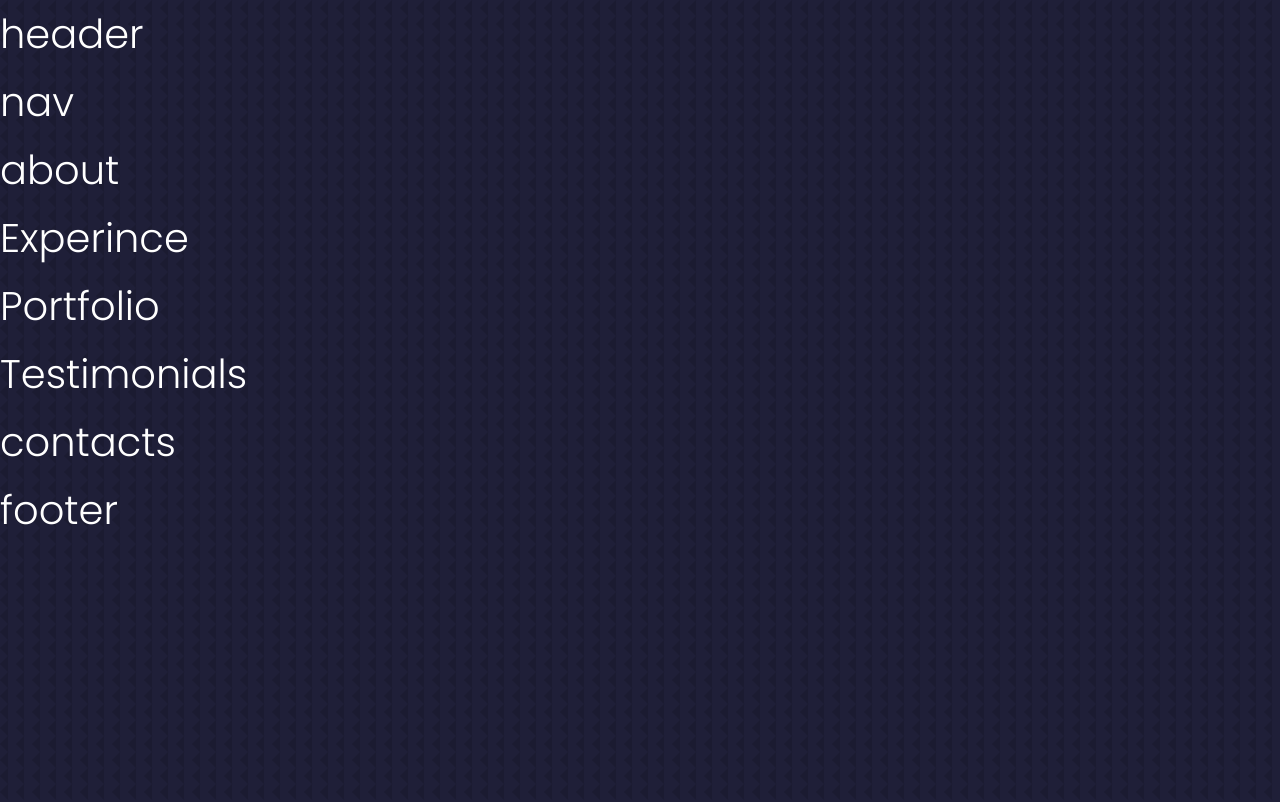
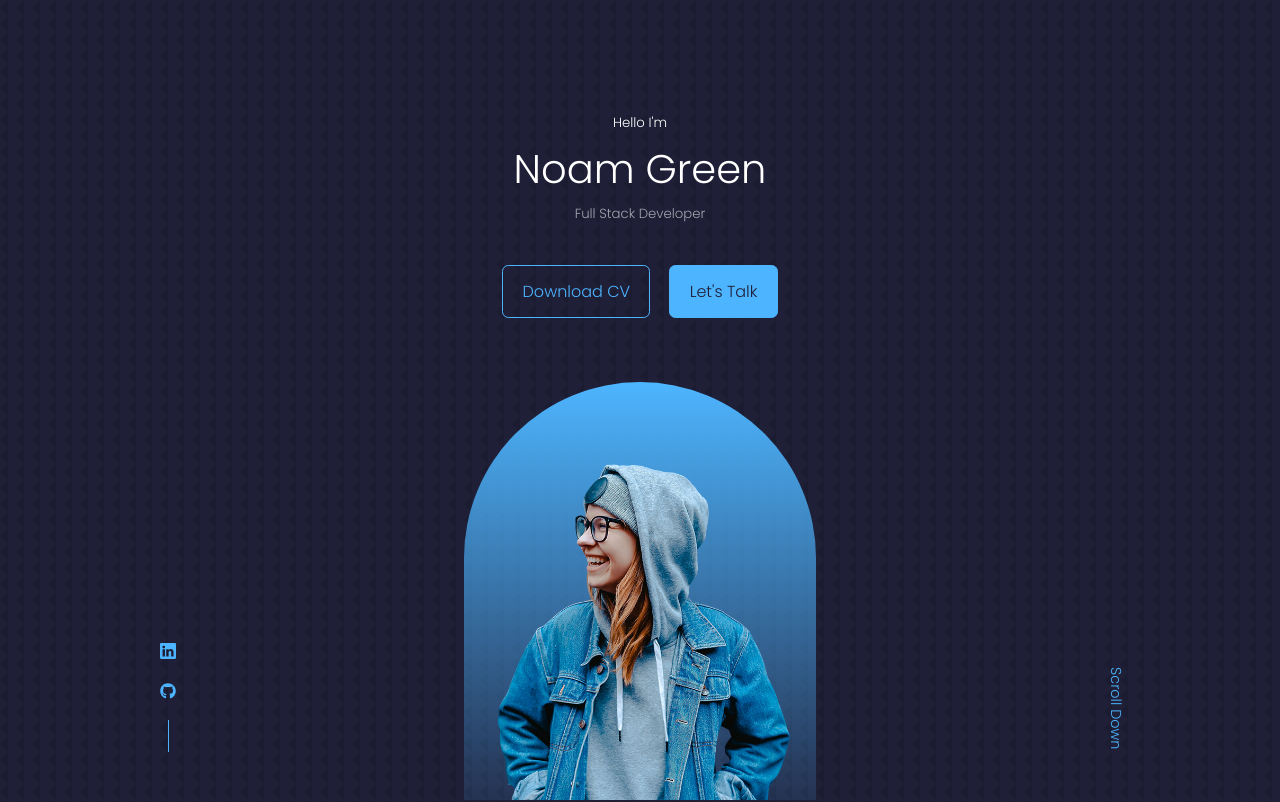
Before and after one commit to NoamGreen96/portfolio, a React (Create React App) app: page / in a window 1280 px wide. Shown: the top 802 px of the page. Built offline with nearby package versions, Linux system fonts and the light colour scheme.

Commit message:
make a header component

```diff
--- a/package.json
+++ b/package.json
@@ -8,6 +8,7 @@
     "@testing-library/user-event": "^13.5.0",
     "react": "^18.2.0",
     "react-dom": "^18.2.0",
+    "react-icons": "^4.10.1",
     "react-router-dom": "^6.14.2",
     "react-scripts": "5.0.1",
     "routes": "^2.1.0",
--- a/src/App.js
+++ b/src/App.js
@@ -1,4 +1,4 @@
-import { Header } from './cmps/Header'
+import { Header } from './cmps/header/Header'
 import { Nav } from './cmps/Nav'
 import { About } from './cmps/About'
 import { Experince } from './cmps/Experince'
--- a/src/assets/styles/basics/_base.scss
+++ b/src/assets/styles/basics/_base.scss
@@ -63,10 +63,9 @@
 a {
   color: var(--color-primary);
   transition: var(--transition);
-}
-
-a:hover {
-  color: var(--color-light);
+  :hover {
+    color: var(--color-white);
+  }
 }
 
 .btn {
--- a/src/assets/styles/basics/_layout.scss
+++ b/src/assets/styles/basics/_layout.scss
@@ -0,0 +1,21 @@
+// Tablet
+@media screen and (max-width: 1024px) {
+  .container {
+    width: var(conainer-width-md);
+  }
+
+  section {
+    margin-top: 6rem;
+  }
+}
+
+// Mobile
+@media screen and (max-width: 600px) {
+  .container {
+    width: var(conainer-width-sm);
+  }
+
+  section > h2 {
+    margin-bottom: 2rem;
+  }
+}
--- /dev/null
+++ b/src/assets/styles/cmps/header.scss
@@ -0,0 +1,81 @@
+header {
+  height: 100vh;
+  padding-top: 7rem;
+  overflow: hidden;
+}
+
+.header-container {
+  text-align: center;
+  height: 100%;
+  position: relative;
+}
+
+// CTA
+
+.cta {
+  margin-top: 2.5rem;
+  display: flex;
+  gap: 1.2rem;
+  justify-content: center;
+}
+
+// Header Socials
+
+.header_socials {
+  display: flex;
+  flex-direction: column;
+  align-items: center;
+  gap: 0.8rem;
+  position: absolute;
+  left: 0;
+  bottom: 3rem;
+  &::after {
+    content: "";
+    width: 1px;
+    height: 2rem;
+    background: var(--color-primary);
+  }
+}
+
+// ME
+
+.me {
+  background: linear-gradient(var(--color-primary), transparent);
+  width: 22rem;
+  height: 30rem;
+  position: absolute;
+  left: calc(50% - 11rem);
+  margin-top: 4rem;
+  border-radius: 12rem 12rem 0 0;
+  overflow: hidden;
+  padding: 5rem 1.5rem 1.5rem 1.5rem;
+}
+
+// Scroll Down
+
+.scroll-down {
+  position: absolute;
+  right: -2.3rem;
+  bottom: 5rem;
+  transform: rotate(90deg);
+  font-weight: 300;
+  font-size: 0.9rem;
+}
+
+// Tablet
+@media screen and (max-width: 1024px) {
+  .header-container {
+    height: 68vh;
+  }
+}
+
+// Mobile
+@media screen and (max-width: 600px) {
+  header {
+    height: 100vh;
+  }
+  .header_socials,
+  .scroll-down {
+    display: none;
+  }
+}
--- a/src/assets/styles/main.scss
+++ b/src/assets/styles/main.scss
@@ -1,17 +1,14 @@
 // Setup
 @import "setup/_variables.scss";
-// @import "setup/functions";
-// @import "setup/mixins";
 
 // Basics
 @import "basics/typography";
 @import "basics/base";
-// @import "basics/helpers";
 @import "basics/layout";
-// @import "basics/modals";
 
 // Views
 
 // Components
-@import "cmps/_contacts.scss";
-@import "cmps/_about.scss";
+@import "cmps/_contacts";
+@import "cmps/header";
+@import "cmps/about";
--- a/src/cmps/Header.jsx
+++ /dev/null
@@ -1,7 +0,0 @@
-export function Header() {
-
-
-  return (
-    <h1>header</h1>
-  )
-}
--- /dev/null
+++ b/src/cmps/header/CTA.jsx
@@ -0,0 +1,14 @@
+import CV from '../../assets/img/cv.pdf'
+
+export function CTA() {
+
+
+  return (
+    <div className="cta">
+
+      <a href={CV} download className='btn'>Download CV</a>
+      <a href="#contact" className='btn btn-primary'>Let's Talk</a>
+    </div>
+
+  )
+}
--- /dev/null
+++ b/src/cmps/header/HaderSocials.jsx
@@ -0,0 +1,16 @@
+import { BsLinkedin } from 'react-icons/bs'
+import { FaGithub } from 'react-icons/fa'
+
+export function HeaderSocial() {
+
+
+  return (
+    <div className="header_socials">
+      <a href="https://www.linkedin.com/in/noamgr/" target="_blank">
+        <BsLinkedin />
+      </a>
+      <a href="https://github.com/NoamGreen96" target="_blank">
+        <FaGithub /></a>
+    </div>
+  )
+}
--- /dev/null
+++ b/src/cmps/header/Header.jsx
@@ -0,0 +1,23 @@
+import { CTA } from '../header/CTA'
+import { HeaderSocial } from '../header/HaderSocials'
+import ME from '../../assets/img/me.png'
+
+export function Header() {
+
+  return (
+    <header>
+      <div className="container header-container">
+        <h5>Hello I'm</h5>
+        <h1>Noam Green</h1>
+        <h5 className="text-light">Full Stack Developer</h5>
+        <CTA />
+        <HeaderSocial />
+        <div className='me'>
+          <img src={ME} alt="" />
+        </div>
+
+        <a href="#contact" className='scroll-down'>Scroll Down</a>
+      </div>
+    </header>
+  )
+}
```
Also changed, not shown: src/assets/styles/setup/_variables.scss (+4 -4 lines), 2 other files (tests, documents, lock files or other folders).
